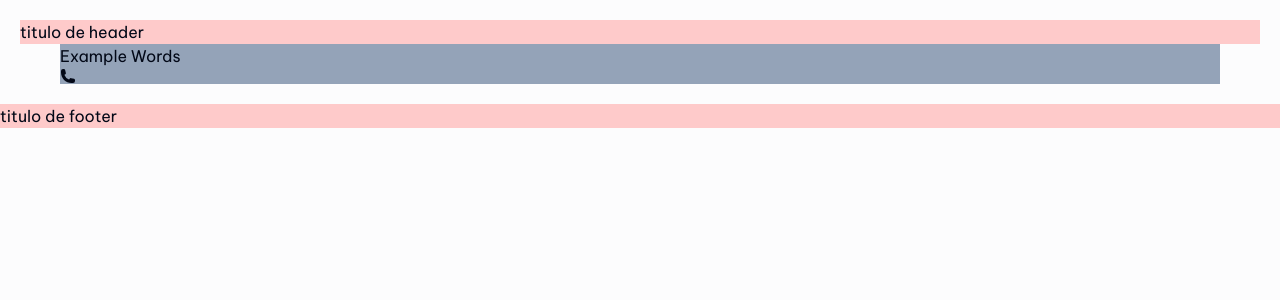
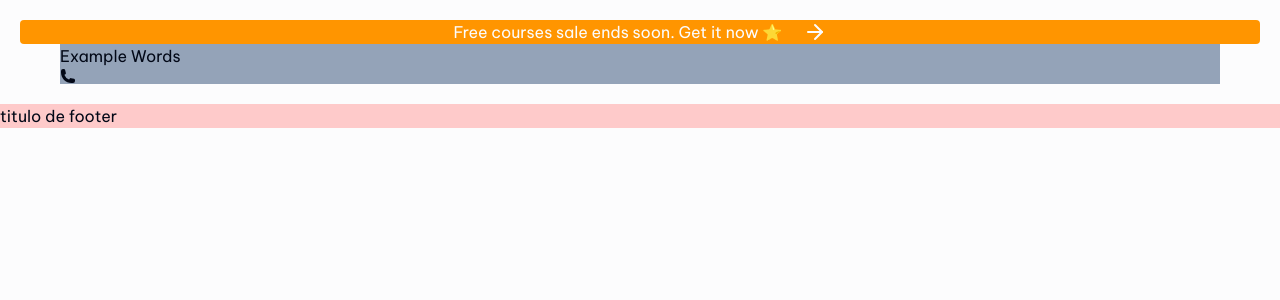
Before and after one commit to ManuelAlejandro93/innovarte, a React (Vite) app: page / in a window 1280 px wide. Shown: the top 300 px of the page. Built offline with nearby package versions, Linux system fonts and the light colour scheme; what tailwindcss-animated would draw is missing.

Commit message:
header - top banner - listo.

```diff
--- a/src/Components/Header/Header.tsx
+++ b/src/Components/Header/Header.tsx
@@ -1 +1,9 @@
-export const header = 0;
+import { TopBanner } from './TopBanner';
+
+export const Header = () => {
+  return (
+    <header>
+      <TopBanner></TopBanner>
+    </header>
+  );
+};
--- /dev/null
+++ b/src/Components/Header/Navbar.tsx
@@ -0,0 +1,3 @@
+export const Navbar = () => {
+  return <div>Navbar</div>;
+};
--- /dev/null
+++ b/src/Components/Header/TopBanner.tsx
@@ -0,0 +1,13 @@
+import { ArrowRight } from 'lucide-react';
+
+export const TopBanner = () => {
+  return (
+    <div className='grid grid-cols-3 bg-app-orange-50 rounded-sm'>
+      <div></div>
+      <div className='flex justify-evenly items-center text-app-white-99'>
+        Free courses sale ends soon. Get it now ⭐ <ArrowRight />
+      </div>
+      <div></div>
+    </div>
+  );
+};
--- a/src/InnovarteApp.tsx
+++ b/src/InnovarteApp.tsx
@@ -2,7 +2,8 @@ import {
   GrandContainer,
   SingleSectionContainer,
   AppContainer,
-  SectionContainer
+  SectionContainer,
+  Header
 } from './Components';
 
 import { PhoneIcon } from '@heroicons/react/24/solid';
@@ -10,7 +11,7 @@ export const InnovarteApp = () => {
   return (
     <AppContainer>
       <GrandContainer>
-        <h1 className='bg-red-200'>titulo de header</h1>
+        <Header />
         <SectionContainer>
           <SingleSectionContainer>
             <h1 className='font-regular'>Example Words</h1>
```
